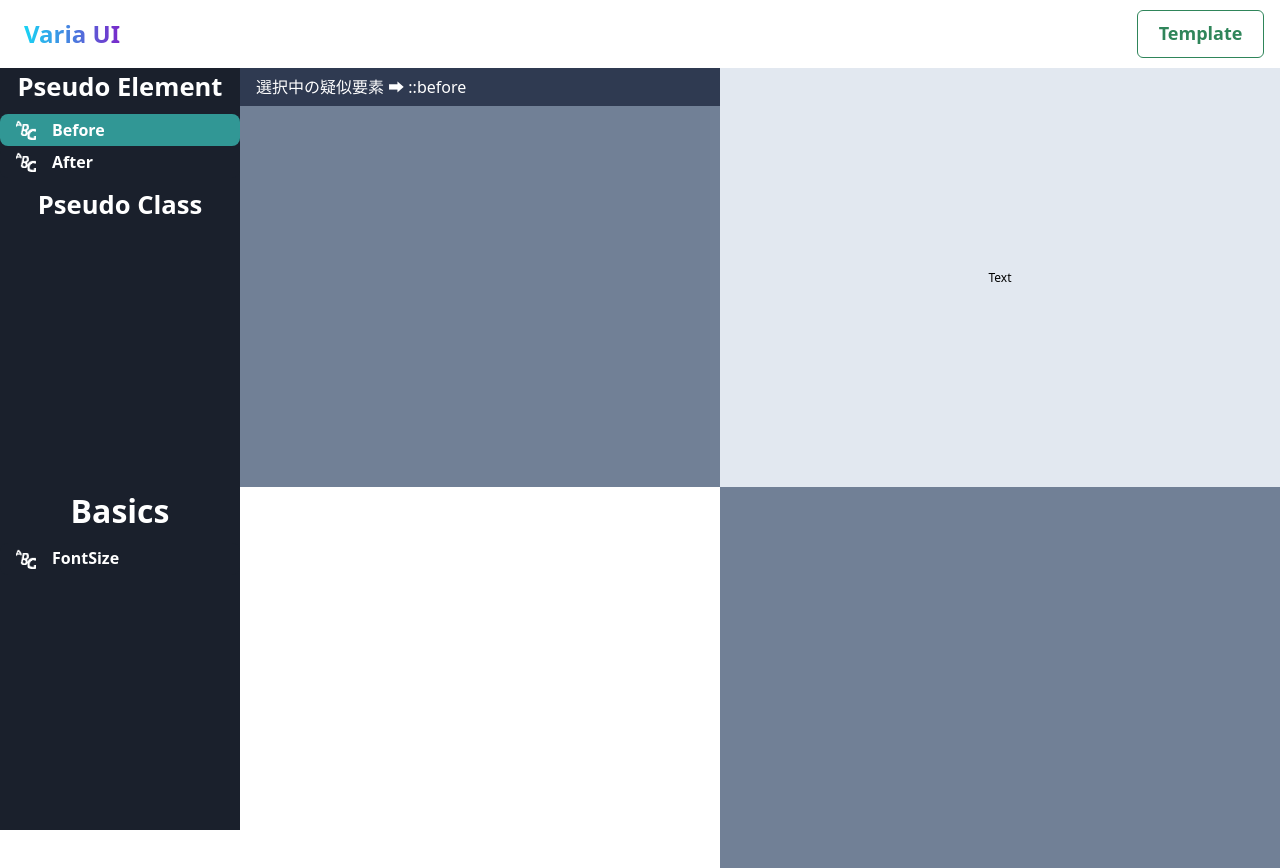
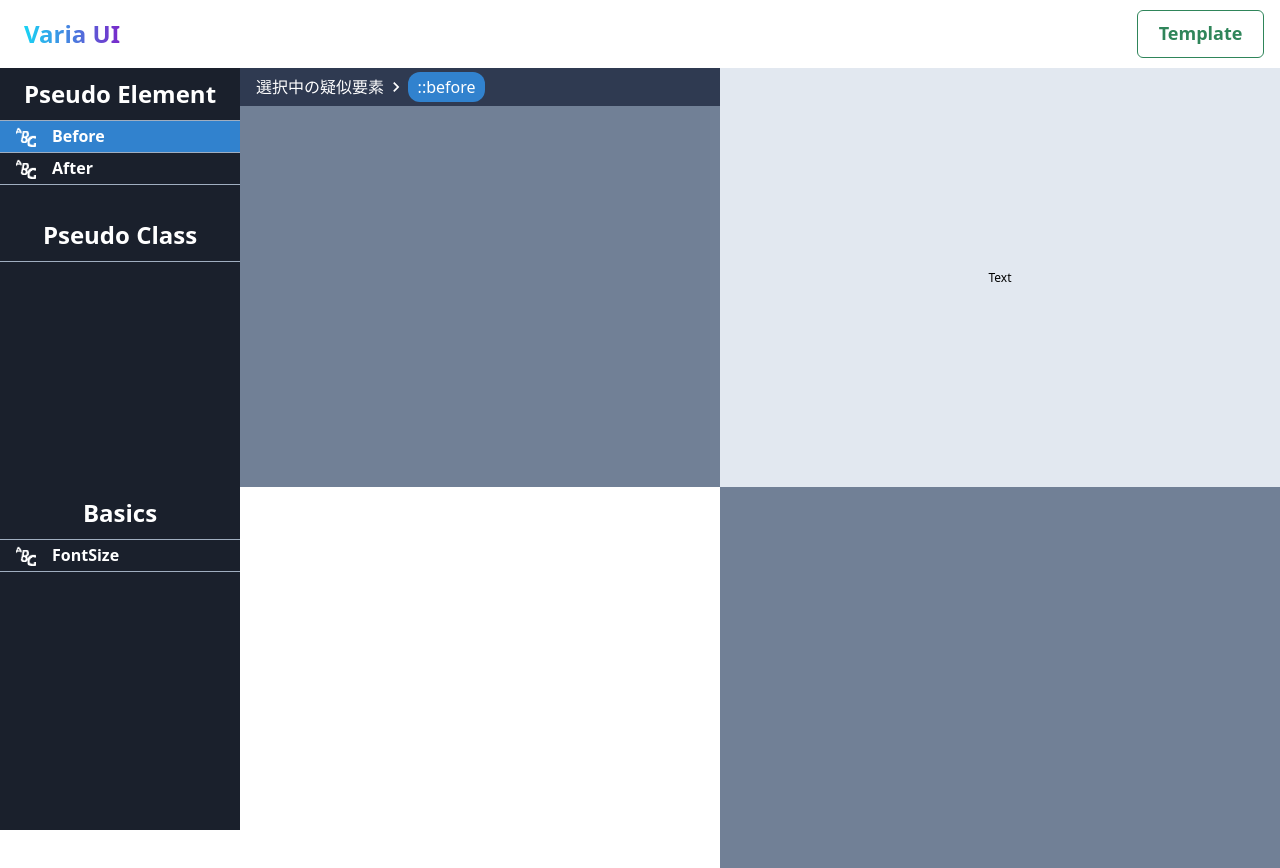
Before and after one commit to Shiba-github/varia-ui, a React app: page /editor in a window 1280 px wide. Both pictures are taken after a click on the button "Before". Built offline with nearby package versions, Linux system fonts and the light colour scheme.

Commit message:
style: editor画面のスタイル調整とグローバルカラーの拡張

```diff
--- a/src/components/pages/editor/index.tsx
+++ b/src/components/pages/editor/index.tsx
@@ -21,12 +21,12 @@ export const Editor = () => {
             overflowX={'hidden'}
             overflowY={'hidden'}
         >
-            <GridItem area={'pseudo'} backgroundColor={'primary.500'} overflowX={'hidden'} overflowY={'hidden'}>
+            <GridItem area={'pseudo'} backgroundColor={'primary.600'} overflowX={'hidden'} overflowY={'hidden'}>
                 <PseudoArea />
             </GridItem>
             <GridItem
                 area={'pseudoDisplay'}
-                borderBottom={'1px solid primary.500'}
+                borderBottom={'1px solid primary.600'}
                 backgroundColor={'primary.400'}
                 overflowX={'hidden'}
                 overflowY={'hidden'}
@@ -37,7 +37,7 @@ export const Editor = () => {
                 area={'custom'}
                 display={'flex'}
                 flexDirection={'column'}
-                backgroundColor={'primary.500'}
+                backgroundColor={'primary.600'}
                 width={'15rem'}
                 height={'90%'}
                 flexWrap={'wrap'}
--- a/src/components/pages/onOffArea/index.tsx
+++ b/src/components/pages/onOffArea/index.tsx
@@ -11,8 +11,9 @@ export const OnOffArea = () => {
                 justifyContent={'center'}
                 color={'white'}
                 fontWeight={'bold'}
-                marginBottom={'0.5rem'}
-                fontSize={'2rem'}
+                py={'0.5rem'}
+                fontSize={'2xl'}
+                borderBottom={'0.1px solid #A0AEC0'}
             >
                 Basics
             </Text>
--- a/src/components/pages/pseudoArea/index.tsx
+++ b/src/components/pages/pseudoArea/index.tsx
@@ -12,8 +12,9 @@ export const PseudoArea = () => {
                 justifyContent={'center'}
                 color={'white'}
                 fontWeight={'bold'}
-                marginBottom={'0.5rem'}
-                fontSize={'1.6rem'}
+                py={'8px'}
+                fontSize={'2xl'}
+                borderBottom={'0.1px solid #A0AEC0'}
             >
                 Pseudo Element
             </Text>
@@ -25,9 +26,11 @@ export const PseudoArea = () => {
                 justifyContent={'center'}
                 color={'white'}
                 fontWeight={'bold'}
-                marginTop={'0.5rem'}
-                marginBottom={'0.5rem'}
-                fontSize={'1.6rem'}
+                py={'0.5rem'}
+                mt={'1.5rem'}
+                mb={'0.5rem'}
+                fontSize={'2xl'}
+                borderBottom={'0.1px solid #A0AEC0'}
             >
                 Pseudo Class
             </Text>
--- a/src/components/pages/pseudoDisplay/index.tsx
+++ b/src/components/pages/pseudoDisplay/index.tsx
@@ -1,12 +1,28 @@
 import { useAppSelector } from '@/hooks'
-import { Flex, Text } from '@chakra-ui/react'
+import { Flex, Text, Box } from '@chakra-ui/react'
+import { ChevronRightIcon } from '@chakra-ui/icons'
 import React from 'react'
 
 export const PseudoDisplay = () => {
     const pseudo = useAppSelector((state) => state.pseudoReducer.pseudoList)
     return (
         <Flex height="100%" alignItems="center" marginLeft="1rem">
-            <Text color="white">選択中の疑似要素 ➡ {pseudo}</Text>
+            <Text color="white">
+                選択中の疑似要素
+                <ChevronRightIcon boxSize={6} pb={1} />
+                {pseudo[0] && (
+                    <Box
+                        display={'inline-block'}
+                        color={'white'}
+                        bg={'blue.500'}
+                        border={'1px solid red.400'}
+                        borderRadius={'12px'}
+                        padding={'0.2rem 0.6rem'}
+                    >
+                        {pseudo}
+                    </Box>
+                )}
+            </Text>
         </Flex>
     )
 }
--- a/src/components/shared/onOffButton/index.tsx
+++ b/src/components/shared/onOffButton/index.tsx
@@ -23,8 +23,8 @@ const defaultStyles = {
     opacity: '1',
     fontSize: '1rem',
     justifyContent: 'start',
+    borderBottom: '0.1px solid #A0AEC0',
     boxShadow: 'none !important',
-    borderRadius: '0.5rem',
     cursor: 'pointer',
     paddingLeft: '1rem',
 }
@@ -35,9 +35,9 @@ export const OnOffButton = ({
     isDisplay,
     onClickHandler,
     buttonStyles = defaultStyles,
-    onClickBackgroundColor = 'teal.500',
-    whileHoverBackgroundColor = '#3a4762',
-    whileHoverOnClickBackgroundColor = 'teal.400',
+    onClickBackgroundColor = '#3182CE',
+    whileHoverBackgroundColor = '#718096',
+    whileHoverOnClickBackgroundColor = '#4299E1',
 }: propsType) => {
     const mergedStyles = {
         ...defaultStyles,
@@ -49,7 +49,7 @@ export const OnOffButton = ({
         },
     }
     return (
-        <Button css={mergedStyles} onClick={() => onClickHandler()}>
+        <Button css={mergedStyles} onClick={() => onClickHandler()} borderRadius={'0'}>
             <Image src={iconPath} boxSize="20px" />
             <Text fontSize={buttonStyles.fontSize} color={buttonStyles.color}>
                 &emsp;{text}
--- a/src/components/shared/sliderEditer/index.tsx
+++ b/src/components/shared/sliderEditer/index.tsx
@@ -135,7 +135,7 @@ export const SliderEditer = ({
                 <>
                     {sliderMarkNumList.map((value) => {
                         return (
-                            <SliderMark key={value} css={mergedSliderMarkStyles} value={value} color="primary.500">
+                            <SliderMark key={value} css={mergedSliderMarkStyles} value={value} color="#3D4054">
                                 {value}px
                             </SliderMark>
                         )
--- a/src/style/mainTheme/index.ts
+++ b/src/style/mainTheme/index.ts
@@ -13,7 +13,8 @@ export const mainTheme = extendTheme({
             200: '#CAD0D8',
             300: '#718096',
             400: '#2F3A51',
-            500: '#1a202c',
+            500: '#27272A',
+            600: '#1a202c',
         }
     }
 })
```
